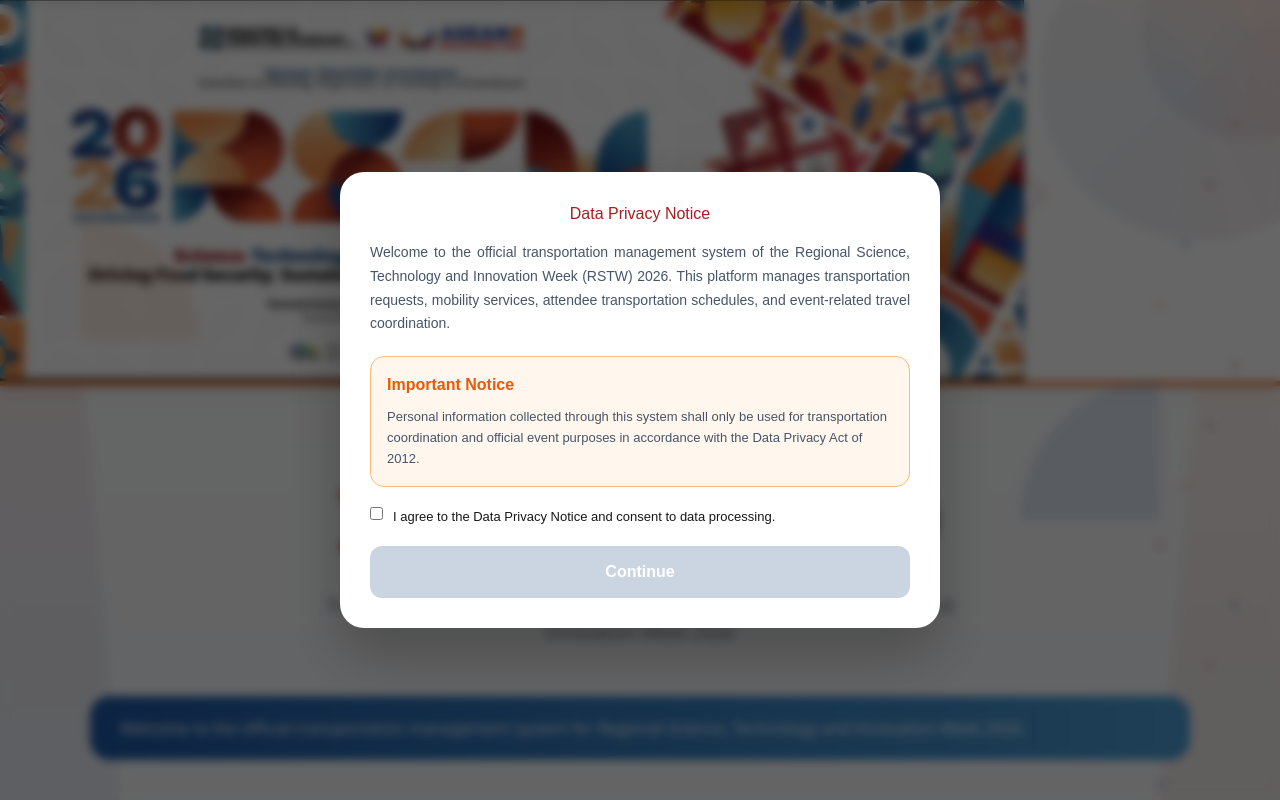
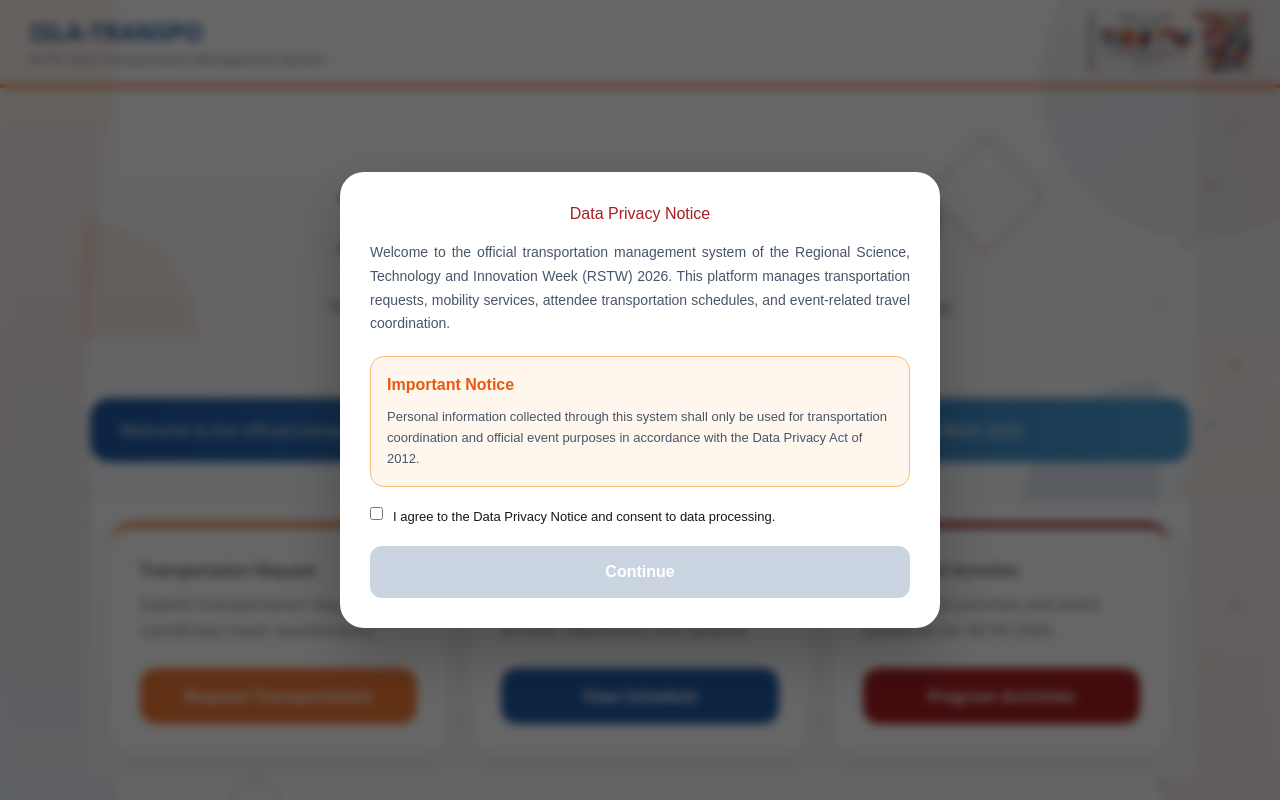
Before and after one commit to kpcanghagas-03/isla-transpo, a Next.js app: page / in a window 1280 px wide. Shown: the top 800 px of the page. Built offline with nearby package versions, Linux system fonts and the light colour scheme.

Commit message:
redesigned

```diff
--- a/app/page.tsx
+++ b/app/page.tsx
@@ -192,34 +192,50 @@ export default function HomePage() {
        <header
   style={{
     background: "#fff",
-            borderBottom: "5px solid #F27A35",
-            boxShadow: "0 3px 20px rgba(0,0,0,.08)",
-            position: "relative",
-            overflow: "hidden",
+    borderBottom: "4px solid #F27A35",
+    padding: "12px 30px",
   }}
 >
   <div
     style={{
-              position: "absolute",
-              right: -80,
-              top: -80,
-              width: 220,
-              height: 220,
-              borderRadius: "50%",
-              background:
-                "conic-gradient(#F27A35,#A61E22,#1F5AA6,#F27A35)",
-              opacity: 0.08,
+      display: "flex",
+      justifyContent: "space-between",
+      alignItems: "center",
+      flexWrap: "wrap",
     }}
-          />
+  >
+    <div>
+      <h2
+        style={{
+          margin: 0,
+          color: "#1F5AA6",
+          fontSize: 24,
+          fontWeight: 800,
+        }}
+      >
+        ISLA-TRANSPO
+      </h2>
+
+      <p
+        style={{
+          margin: 0,
+          color: "#64748B",
+          fontSize: 13,
+        }}
+      >
+        RSTW 2026 Transportation Management System
+      </p>
+    </div>
 
     <img
       src="/rstw_2026.jpg"
-            alt="RSTW 2026"
+      alt="RSTW"
       style={{
-              width: "80%",
-              display: "block",
+        height: 60,
+        width: "auto",
       }}
     />
+  </div>
 </header>
 
             {/* RSTW BACKGROUND DESIGN */}
@@ -368,8 +384,7 @@ export default function HomePage() {
               fontSize: 18,
             }}
           >
-            Transportation Management System for Regional Science,
-            Technology and Innovation Week 2026
+            Transportation Management System for Regional Science,Technology and Innovation Week 2026
           </p>
         </section>
             <div
```
Lines whose indentation alone changed are shown as unchanged.
